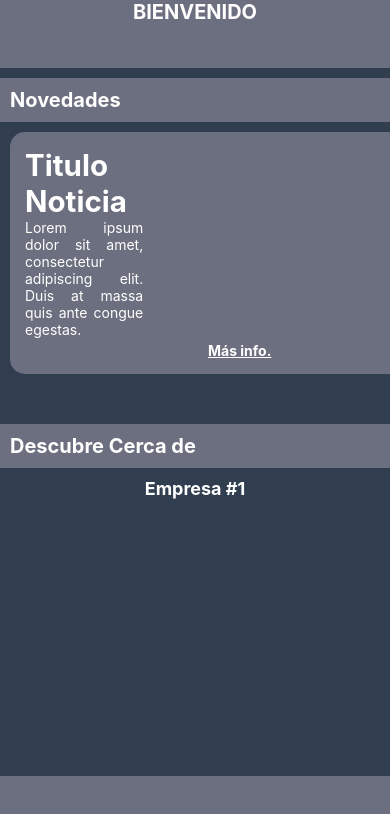
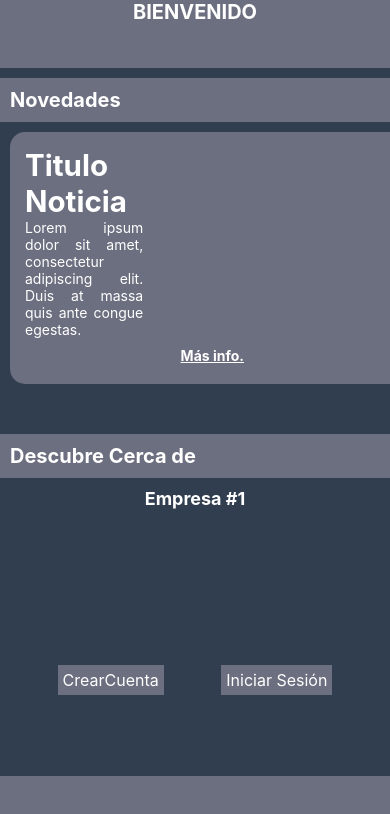
Before and after one commit to JGS83-dev/DPS-BusinessApp, a React Native app in the folder business-app/: screen /Inicio in a window 390 px wide. Shown: the top 814 px of the page. Built offline with nearby package versions, Linux system fonts and the light colour scheme; no server answers; some icons are missing.

Commit message:
Update Inicio.js
Agregada Navegacion a Login y Crear Cuenta

```diff
--- a/business-app/components/Inicio.js
+++ b/business-app/components/Inicio.js
@@ -26,6 +26,14 @@ const Inicio = ({ navigation }) => {
 
     const IrAPerfilEmpresa = () => {
         navigation.navigate("PerfilEmpresa")
+    }
+
+    const IrALogin = () => {
+        navigation.navigate("Login");
+    }
+
+    const IrACrearCuenta = () => {
+        navigation.navigate("CrearCuenta")
     }
 
     return (
@@ -74,6 +82,21 @@ const Inicio = ({ navigation }) => {
                                 </View>
                             </View>
 
+                        </View>
+
+                        <View style={styles.buttonContainer}>
+                            <TouchableOpacity
+                                onPress={IrACrearCuenta}
+                                style={styles.button}
+                            >
+                                <Text style={styles.buttonText}>CrearCuenta</Text>
+                            </TouchableOpacity>
+                            <TouchableOpacity
+                                onPress={IrALogin}
+                                style={styles.button}
+                            >
+                                <Text style={styles.buttonText}>Iniciar Sesión</Text>
+                            </TouchableOpacity>
                         </View>
                     </ScrollView>
                 </>
@@ -167,4 +190,21 @@ const styles = StyleSheet.create({
         padding: 5,
         width: '15%'
     },
+    buttonContainer: {
+        justifyContent: 'space-evenly',
+        alignItems: 'center',
+        marginTop: 20,
+        flexDirection: 'row',
+        marginBottom: 15
+    },
+    button: {
+        backgroundColor: colores.fondoBarras,
+        padding: 5,
+        alignItems: 'center',
+
+    },
+    buttonText: {
+        color: colores.letra,
+        fontSize: 16,
+    },
 });
```
